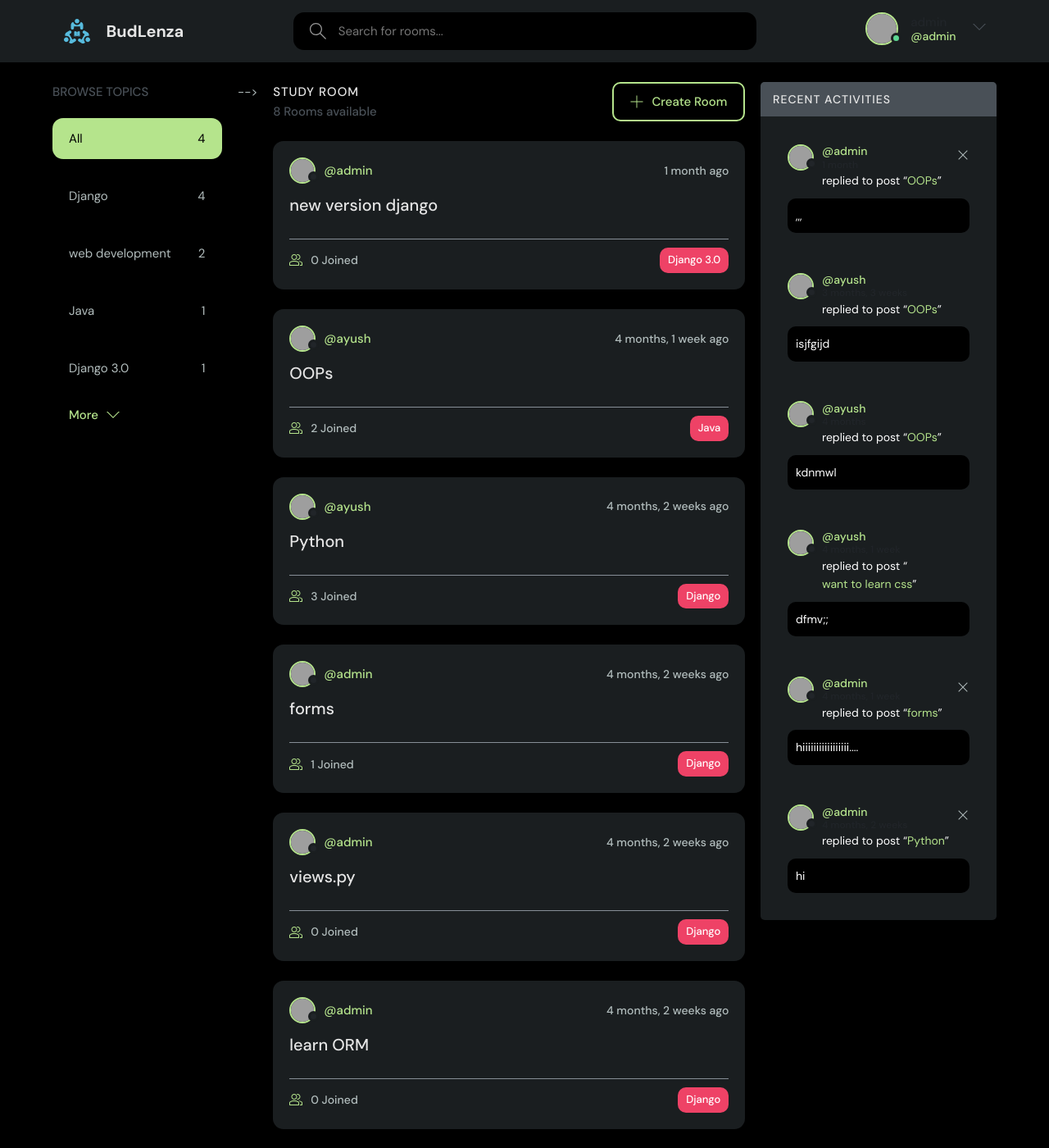
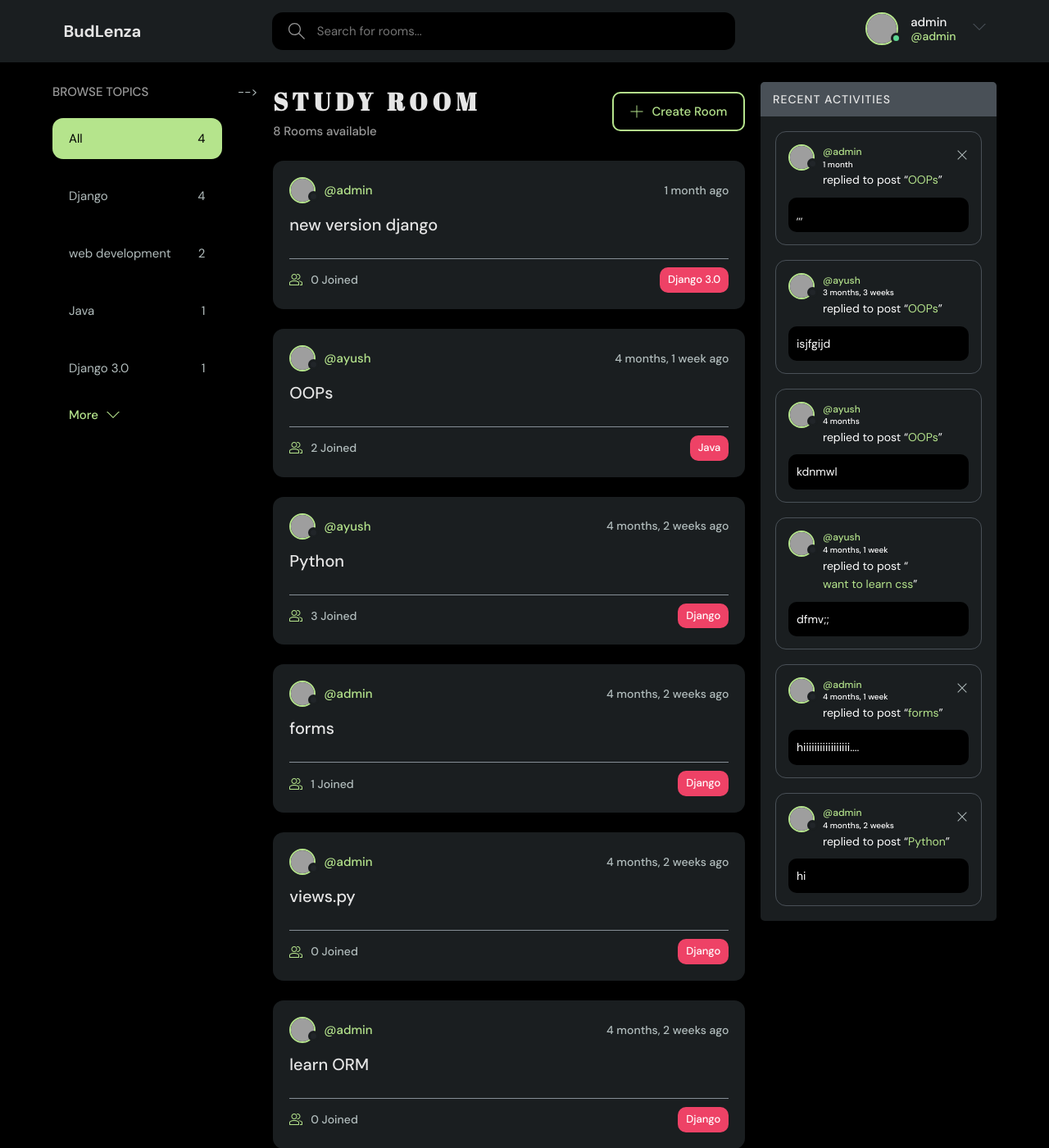
Before and after one commit to AyushKjaiswal/BUDLENZA, a Django app: page / in a window 1280 px wide. Shown: the top 1400 px of the page at 82% size. Run offline with Django 4.2, Linux system fonts and the light colour scheme; a user stored in the database is signed in; data comes from the database, SQL or seed files in the repository; both versions use the stored data as it was after the commit; grey boxes are pictures that could not be loaded.

Commit message:
new changes

```diff
--- a/BUDLENZA/static/styles/style.css
+++ b/BUDLENZA/static/styles/style.css
@@ -1,4 +1,5 @@
 @import url("https://fonts.googleapis.com/css2?family=DM+Sans:wght@400;500;700&display=swap");
+@import url('https://fonts.googleapis.com/css2?family=Abril+Fatface&display=swap');
 
 :root {
   --color-main: #B5E48C;
@@ -291,6 +292,10 @@
   align-items: center;
 }
 
+.header__user p {
+  color: whitesmoke;
+}
+
 .header__logo > img {
   height: 3.2rem;
   width: 3.2rem;
@@ -572,7 +577,7 @@
 .topics__header h2 {
   text-transform: uppercase;
   font-weight: 500;
-  color: var(--color-dark-light);
+  color: #999;
 }
 
 .topics__list {
@@ -638,14 +643,15 @@
 
 .roomList__header h2 {
   text-transform: uppercase;
-  font-weight: 500;
+  font-family: 'Abril Fatface', cursive;
   color: var(--color-light);
-  letter-spacing: 1px;
+  letter-spacing: 6px;
+  font-size: 3rem;
 }
 
 .roomList__header p {
   font-weight: 500;
-  color: var(--color-dark-light);
+  color: #999
 }
 
 /*========== Room List Room ==========*/
@@ -765,18 +771,23 @@
   margin: 1.8rem;
   padding: 1.5rem;
   color: white;
-  /* background-color: #495057; */
+  border: 0.3px solid #495057;
+  /* background-color: #999; */
   border-radius: 1.3rem;
 }
 
+.activities__box:hover{
+  background-color: #495057;
+}
+
 .activities__boxHeader p {
-  font-size: 1.4rem;
+  font-size: 1.2rem;
   line-height: 1.3;
 }
 
 .activities__boxHeader p span {
-  color: var(--color-gray);
-  font-size: 1.2rem;
+  color: #fff;
+  font-size: 1rem;
   display: block;
 }
 
@@ -907,6 +918,7 @@
 }
 
 .profile-page .roomList__header h2 {
+
   color: var(--color-dark-light);
 }
 
--- a/BUDLENZA/templates/main.html
+++ b/BUDLENZA/templates/main.html
@@ -7,7 +7,7 @@
     <meta name="viewport" content="width=device-width, initial-scale=1.0" />
     <link rel="shortcut icon" href="assets/favicon.ico" type="image/x-icon" />
     <link rel="stylesheet" href="{% static 'styles/style.css' %}" />
-    <title>StudyBuddy - Find study partners around the world!</title>
+    <title>BudLenza</title>
   </head>
 
   <body>
--- a/BUDLENZA/templates/navbar.html
+++ b/BUDLENZA/templates/navbar.html
@@ -2,7 +2,7 @@
 <header class="header header--loggedIn">
     <div class="container">
       <a href="{% url 'home' %}" class="header__logo">
-        <img src="{% static 'images/logo.svg' %}" />
+        <!-- <img src="{% static 'images/logo.svg' %}" /> -->
         <h1>BudLenza</h1>
       </a>
       <form class="header__search" method="'GET" action="{% url 'home' %}">
```
Also changed, not shown: BUDLENZA/db.sqlite3.
